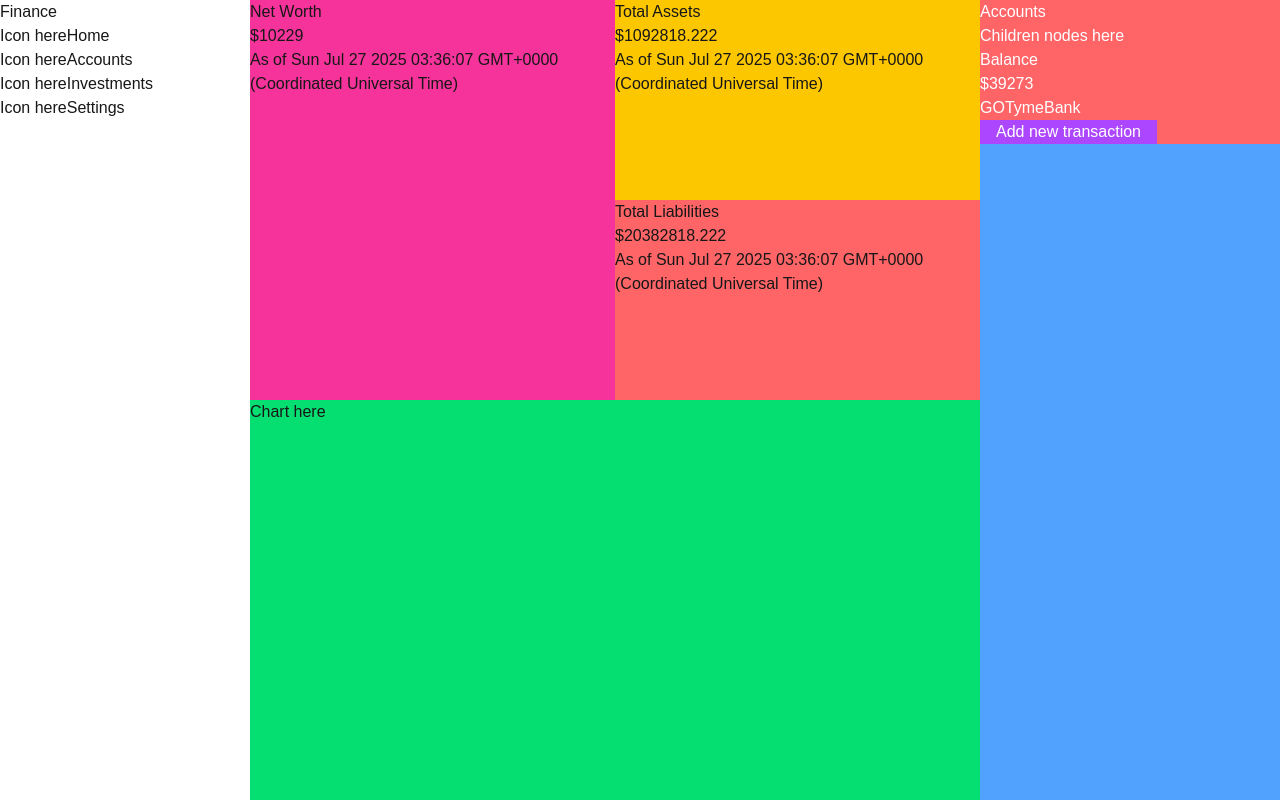
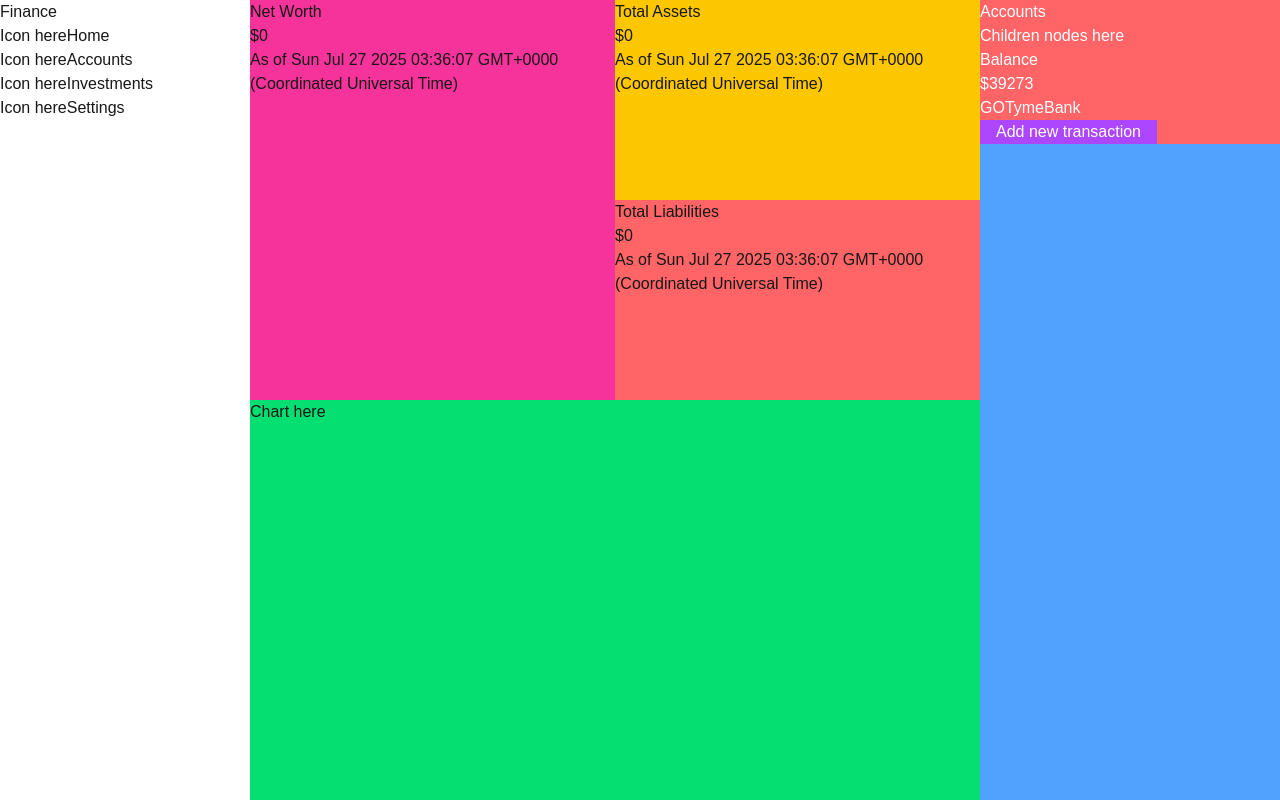
Before and after one commit to asshleygozar/financial-manager, a Next.js app: page /home in a window 1280 px wide. Built offline with nearby package versions, Linux system fonts and the light colour scheme.

Commit message:
add useStorage to access current balances

```diff
--- a/app/home/page.tsx
+++ b/app/home/page.tsx
@@ -1,13 +1,16 @@
 'use client';
 import { useState } from 'react';
+import { useStorage } from '@/context/useStorage';
 import Modal from '@/components/Modal';
 import RightSideBar from '@/components/RightSideBar';
 import { MainCard, SubCard, AccountCard } from '@/components/ui/card';
 
 function Home() {
 	const [isClick, setClick] = useState(false);
+	const handleClick = isClick ? false : true;
 
-	const handleClick = isClick ? false : true;
+	// temporary storage using context for development purposes
+	const { storage } = useStorage();
 
 	return (
 		<div className='h-screen w-full bg-gray-200 grid grid-cols-[1fr_300px]'>
@@ -16,7 +19,7 @@ function Home() {
 					<MainCard
 						title='Net Worth'
 						currency='$'
-						balance={10229}
+						balance={storage[0].netWorth}
 						date={`${new Date()}`}
 					/>
 				</div>
@@ -25,7 +28,7 @@ function Home() {
 					<div className='bg-yellow-400 row-start-1 row-end-2'>
 						<SubCard
 							title='Total Assets'
-							balance={1092818.222}
+							balance={storage[0].totalAssets}
 							currency='$'
 							date={`${new Date()}`}
 						/>
@@ -33,7 +36,7 @@ function Home() {
 					<div className='bg-red-400'>
 						<SubCard
 							title='Total Liabilities'
-							balance={20382818.222}
+							balance={storage[0].totalLiabilities}
 							currency='$'
 							date={`${new Date()}`}
 						/>
```
